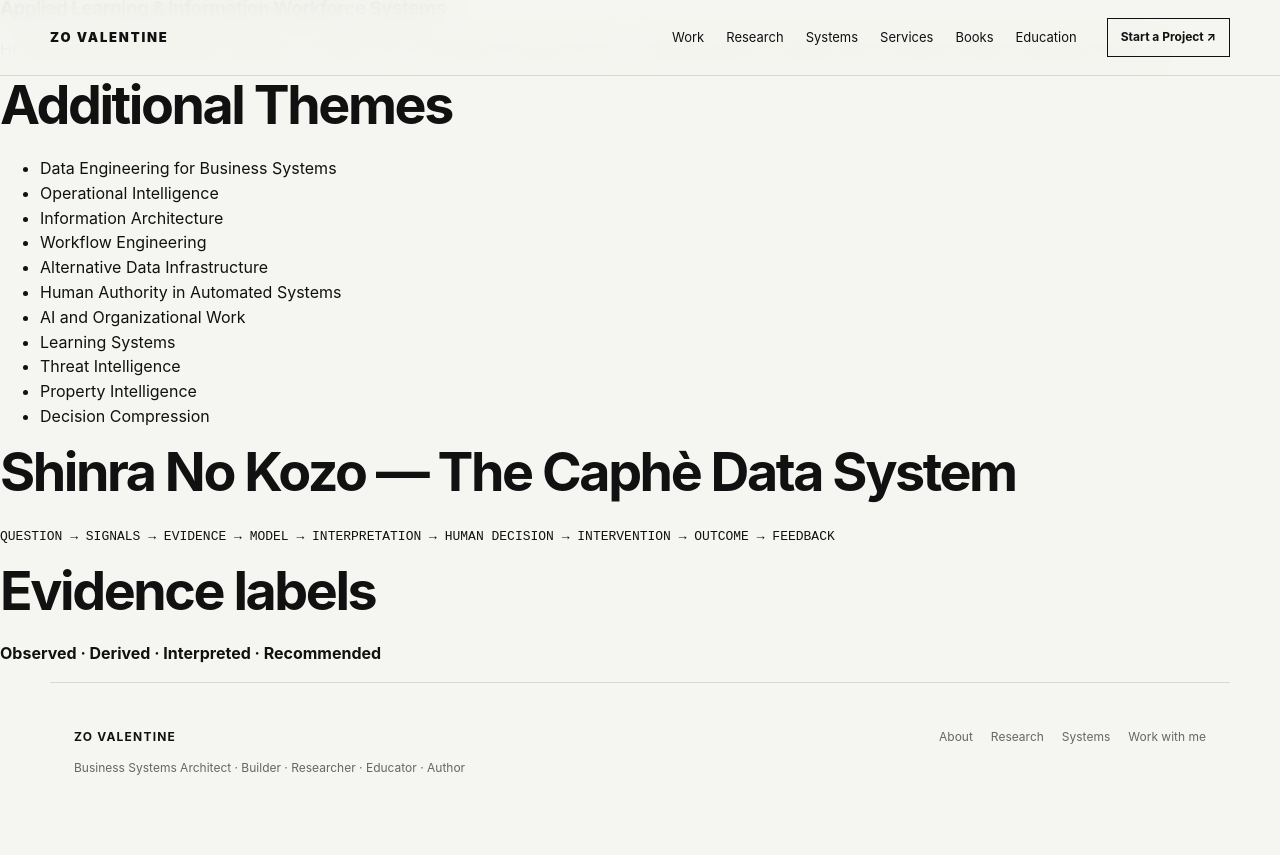
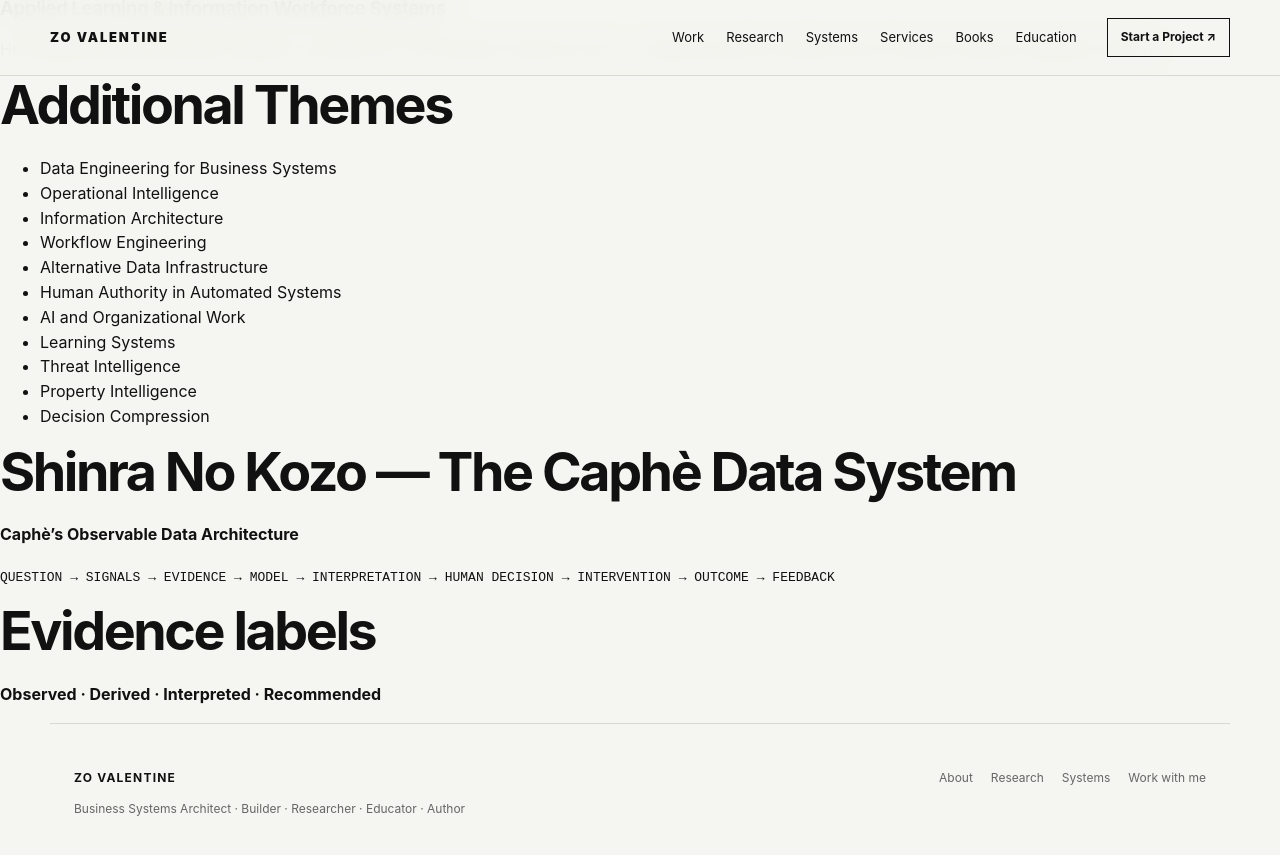
Before and after one commit to Zo-Valentine/Professor-Zo-Valentine, a Jekyll site: the page built from research/index.md, in a window 1280 px wide and 900 px high, scrolled down 595 px. Shown: the top 855 px of the window. Built offline with Jekyll 4.4.1, drawn with Linux system fonts in a browser that asks for light colours.

Commit message:
Add Caphè's Observable Data Architecture subtitle to Shinra No Kozo section
Co-Authored-By: Claude Sonnet 5 <noreply@anthropic.com>

```diff
--- a/research/index.md
+++ b/research/index.md
@@ -36,6 +36,8 @@ How applied learning systems prepare a workforce for information-intensive work
 
 ## Shinra No Kozo — The Caphè Data System
 
+**Caphè's Observable Data Architecture**
+
 `QUESTION → SIGNALS → EVIDENCE → MODEL → INTERPRETATION → HUMAN DECISION → INTERVENTION → OUTCOME → FEEDBACK`
 
 ## Evidence labels
```
